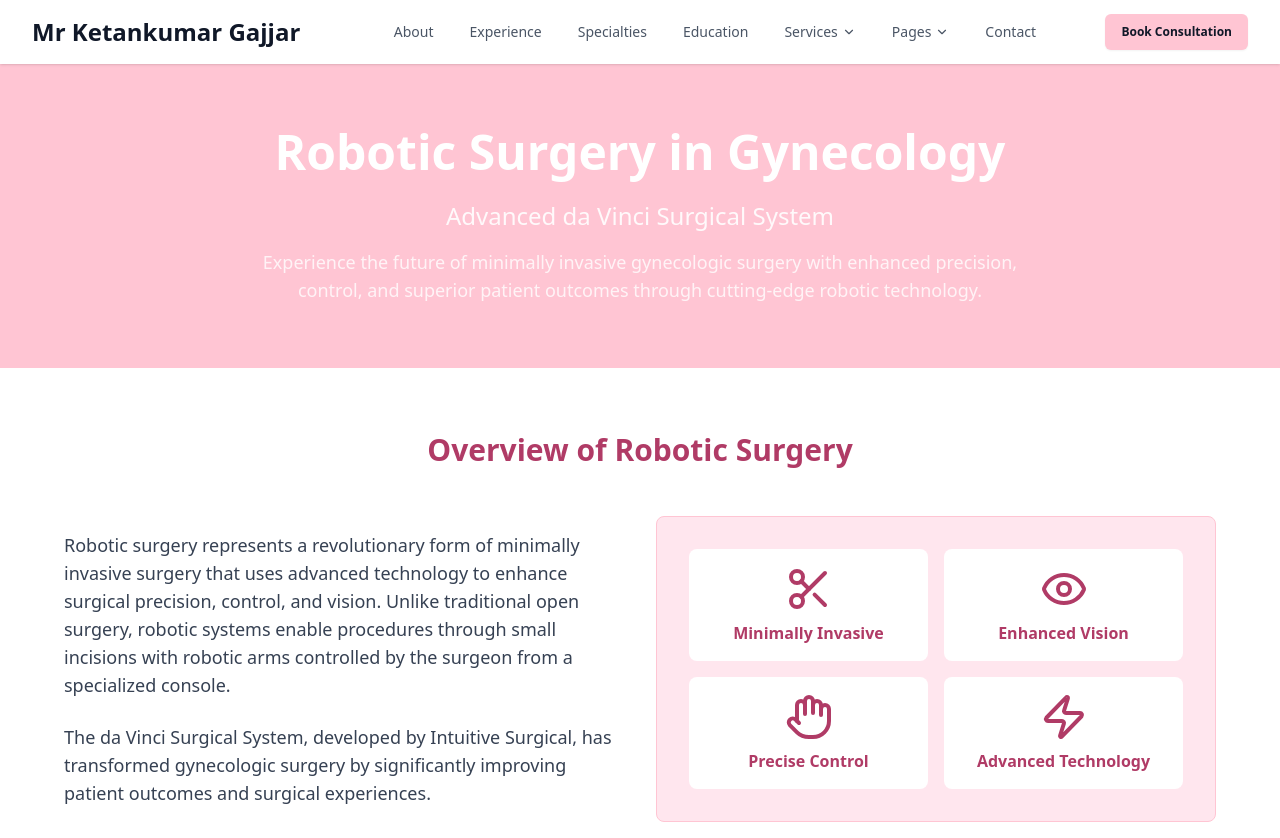
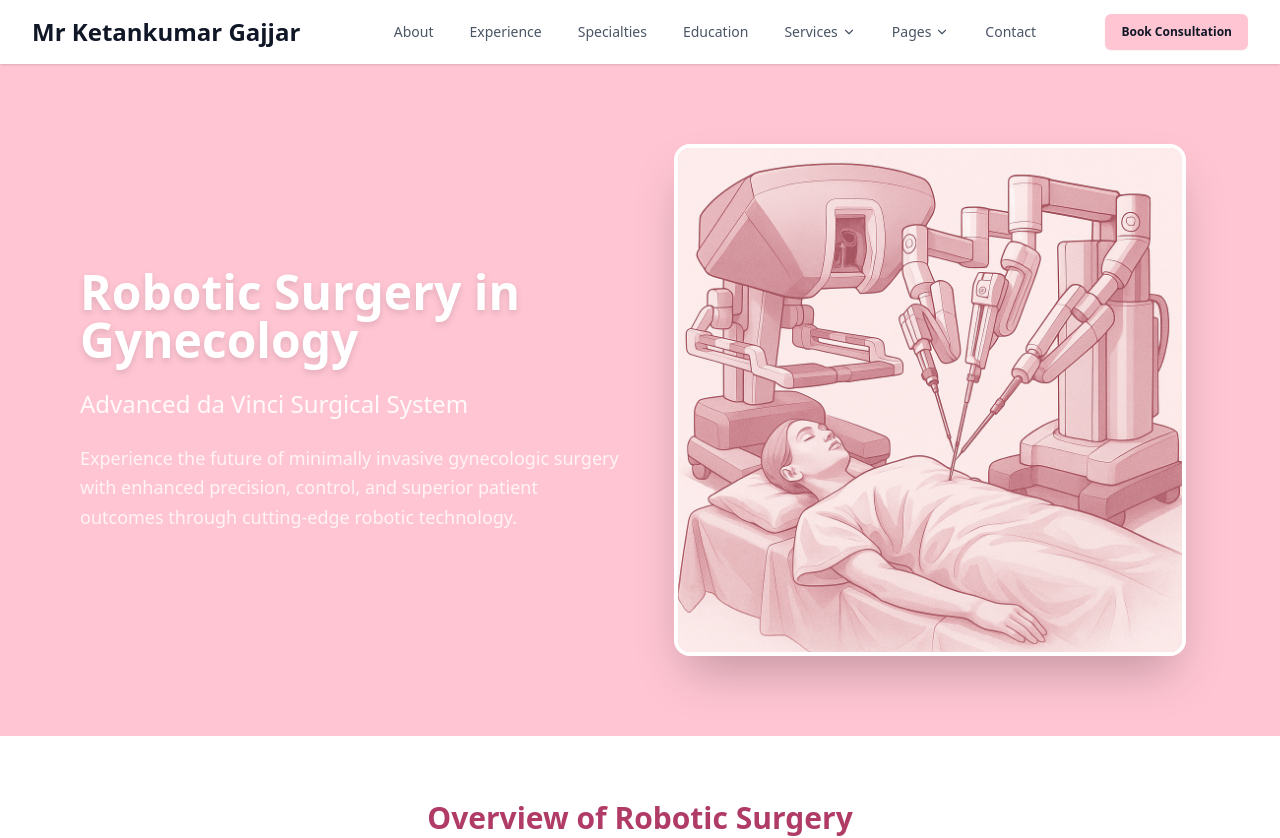
Before and after one commit to shandiru/surgeon, a React (Vite) app: page /RoboticSurgery in a window 1280 px wide. Shown: the top 838 px of the page. Built offline with nearby package versions, Linux system fonts and the light colour scheme.

Commit message:
add new image

```diff
--- a/src/components/RoboticSurgeryPage/GynecologyFutureSection.jsx
+++ b/src/components/RoboticSurgeryPage/GynecologyFutureSection.jsx
@@ -1,22 +1,36 @@
+// src/components/GynecologyFutureSection.jsx
 export default function GynecologyFutureSection() {
   return (
     <section className="py-16" style={{ backgroundColor: "#FFC5D3" }}>
-      <div className="container mx-auto px-4">
-        <div className="max-w-4xl mx-auto text-center text-[#b03b66]">
-          <h2 className="text-3xl font-bold mb-8">
+      <div className="container mx-auto px-6 md:px-16">
+        <div className="grid md:grid-cols-2 gap-12 items-center">
+
+          {/* Left Image */}
+          <div className="flex justify-center">
+            <img
+              src="/gynecology-future.png" // <-- put your image in /public
+              alt="Future of gynecologic robotic surgery"
+              className="w-full max-w-lg rounded-2xl shadow-2xl border-4 border-white"
+              loading="lazy"
+            />
+          </div>
+
+          {/* Right Text */}
+          <div className="text-center md:text-left text-[#b03b66] space-y-6">
+            <h2 className="text-3xl font-bold">
               The Future of Gynecologic Surgery
             </h2>
-          <p className="text-lg mb-6 text-[#7a2f4f]">
+            <p className="text-lg text-[#7a2f4f]">
               The da Vinci Surgical System represents a significant advancement in gynecologic surgery,
               offering a safer and more effective alternative to traditional methods in many cases.
             </p>
-          <p className="text-lg mb-8 text-[#7a2f4f]">
+            <p className="text-lg text-[#7a2f4f]">
               As the technology continues to evolve and become more accessible, robotic surgery is expected
               to play an increasingly central role in women's health care.
             </p>
 
             {/* Highlight Box */}
-          <div className="bg-white p-6 rounded-lg border border-[#f5a9bd]">
+            <div className="bg-white p-6 rounded-lg border border-[#f5a9bd] shadow-md">
               <p className="text-xl font-semibold mb-2 text-[#b03b66]">
                 Expert Care, Advanced Technology
               </p>
@@ -27,6 +41,7 @@ export default function GynecologyFutureSection() {
             </div>
           </div>
         </div>
+      </div>
     </section>
   );
 }
--- a/src/components/RoboticSurgeryPage/Hero.jsx
+++ b/src/components/RoboticSurgeryPage/Hero.jsx
@@ -1,21 +1,42 @@
+// src/components/RoboticSurgeryHero.jsx
+import React from "react";
+
 export default function RoboticSurgeryHero() {
-  const pink = '#FFC5D3';
+  const pink = "#FFC5D3"; // background pink
 
   return (
-    <section style={{ backgroundColor: pink }} className="text-white py-16">
-      <div className="container mx-auto px-4">
-        <div className="max-w-4xl mx-auto text-center">
-          <h1 className="text-4xl md:text-5xl font-bold mb-6 text-white">
-            Robotic Surgery in Gynecology
-          </h1>
-          <p className="text-xl md:text-2xl mb-4 text-white/90">
-            Advanced da Vinci Surgical System
-          </p>
-          <p className="text-lg text-white/80 max-w-3xl mx-auto">
-            Experience the future of minimally invasive gynecologic surgery with
-            enhanced precision, control, and superior patient outcomes through
-            cutting-edge robotic technology.
-          </p>
+    <section
+      style={{ backgroundColor: pink }}
+      className="py-20 px-8 md:px-20" // ✅ Added horizontal padding
+    >
+      <div className="container mx-auto">
+        <div className="grid md:grid-cols-2 gap-10 items-center">
+          {/* ✅ Reduced gap from 16 -> 10 */}
+
+          {/* Left Text Content */}
+          <div className="text-center md:text-left space-y-6">
+            <h1 className="text-4xl md:text-5xl font-bold text-white drop-shadow-md">
+              Robotic Surgery in Gynecology
+            </h1>
+            <p className="text-xl md:text-2xl text-white/90">
+              Advanced da Vinci Surgical System
+            </p>
+            <p className="text-lg leading-relaxed text-white/80 max-w-xl">
+              Experience the future of minimally invasive gynecologic surgery
+              with enhanced precision, control, and superior patient outcomes
+              through cutting-edge robotic technology.
+            </p>
+          </div>
+
+          {/* Right Image */}
+          <div className="flex justify-center">
+            <img
+              src="/robotic-surgery-animation.png" // <-- place your image in public/
+              alt="Robotic surgery illustration"
+              className="w-full max-w-lg rounded-2xl shadow-2xl border-4 border-white"
+              loading="lazy"
+            />
+          </div>
         </div>
       </div>
     </section>
```
Also changed, not shown: public/gynecology-future.png (added), public/robotic-surgery-animation.png (added). Lines whose indentation alone changed are shown as unchanged.
